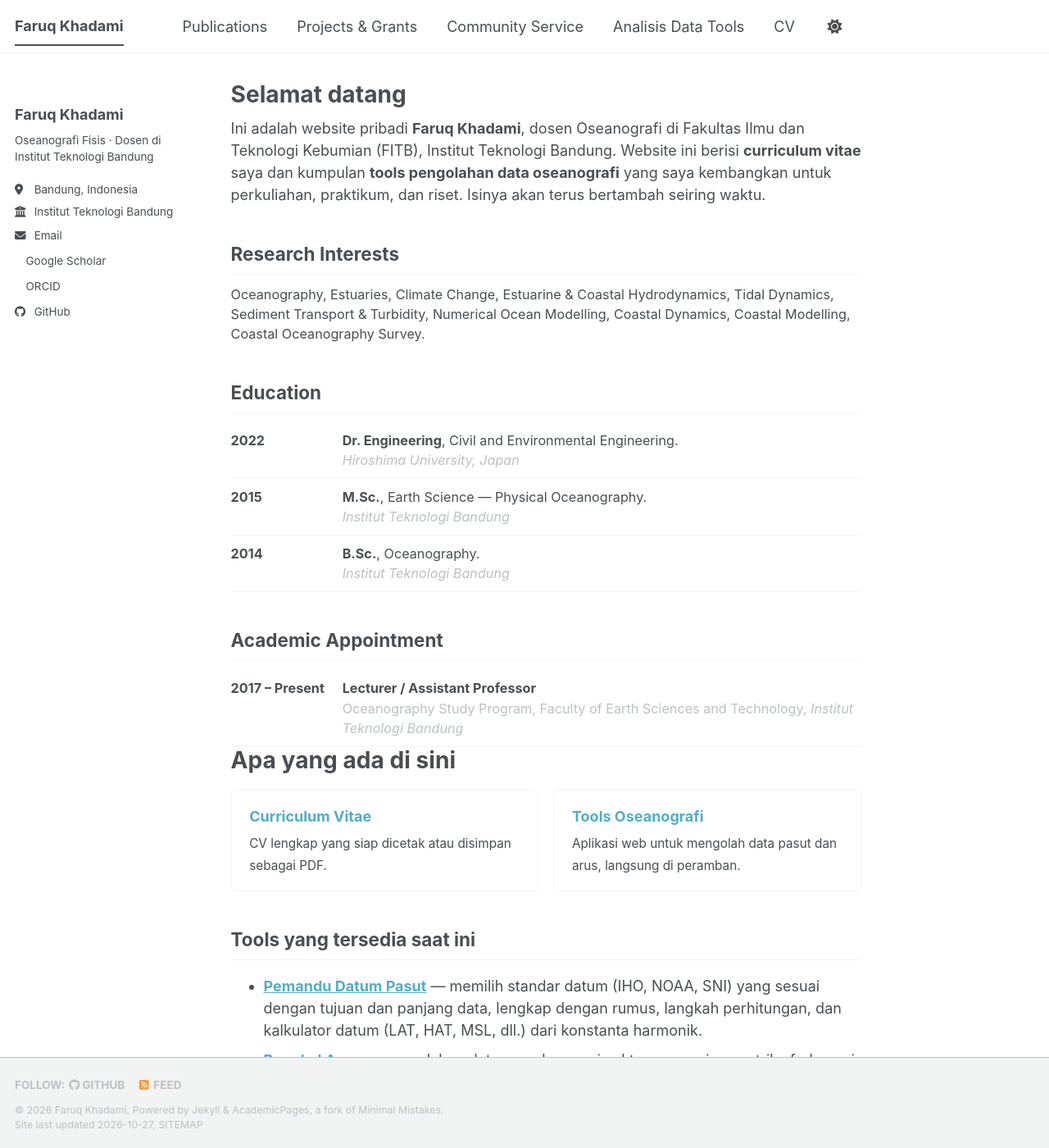
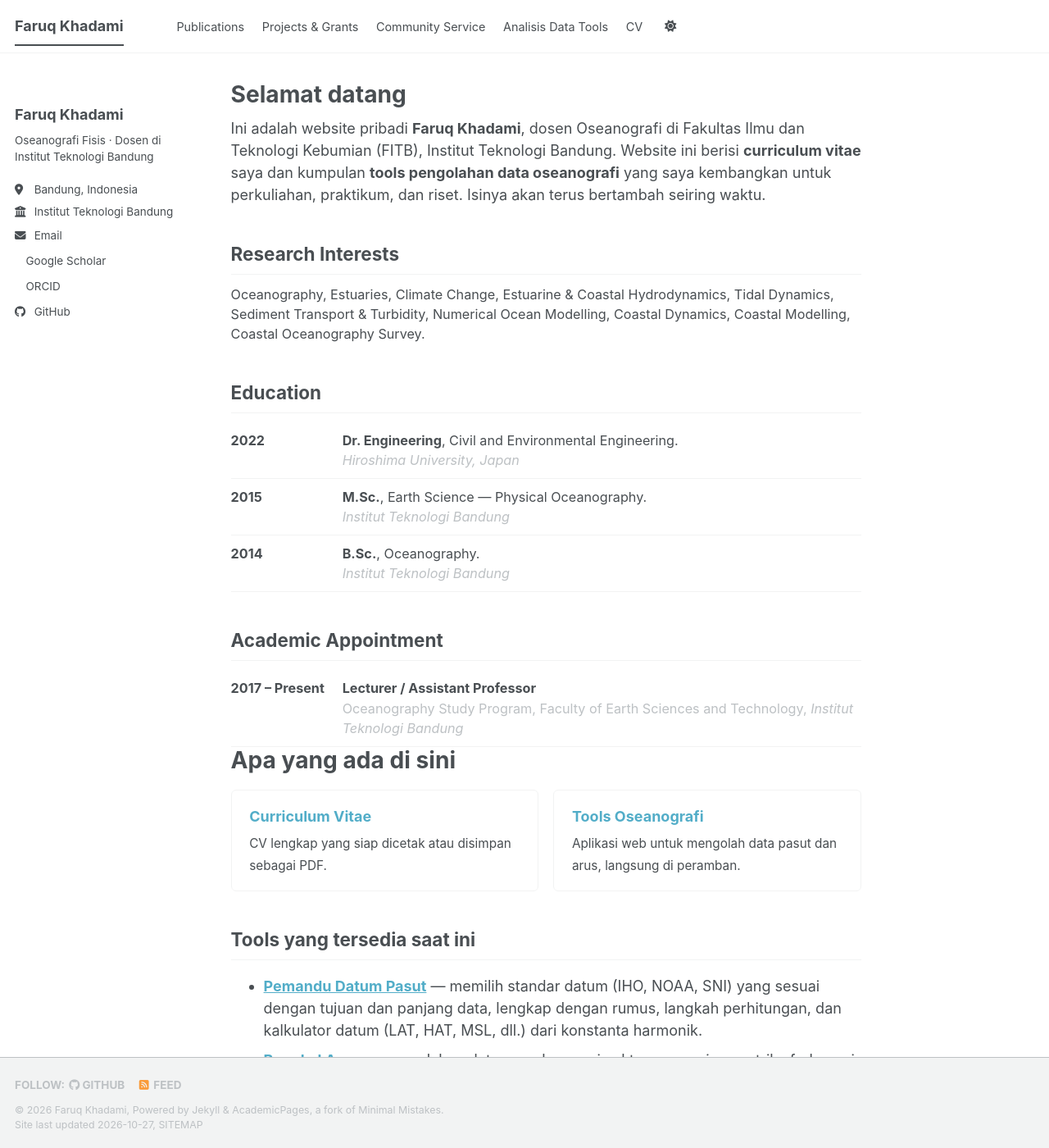
Before and after one commit to fkhadami/fkhadami.github.io, a Jekyll site: the page built from _pages/about.md, in a window 1280 px wide and 1400 px high. Shown: the whole window at 82% size. Built offline with Jekyll 4.4.1, drawn with Linux system fonts in a browser that asks for light colours; a script bundle is joined from its source files by our own code; a style sheet for code colours, icons or effects is not loaded.

Commit message:
Menu atas ringkas dan konsisten di semua halaman (nama situs tidak terlipat, hitung ulang setelah font dimuat)
Co-Authored-By: Claude Opus 5.5 <noreply@anthropic.com>
Claude-Session: https://claude.ai/code/session_01JfUMFw7BGLJxoWnJyoGeoE

```diff
--- a/_includes/footer/custom.html
+++ b/_includes/footer/custom.html
@@ -3,4 +3,13 @@
 <!-- Support for MathJax -->
 <script id="MathJax-script" defer src="https://cdn.jsdelivr.net/npm/mathjax@4.0.0/tex-mml-chtml.js"></script>
 
+<!-- Hitung ulang menu atas setelah font dan halaman selesai dimuat, agar tampilannya sama di semua halaman -->
+<script>
+  (function () {
+    function relayout() { window.dispatchEvent(new Event('resize')); }
+    window.addEventListener('load', relayout);
+    if (document.fonts && document.fonts.ready) { document.fonts.ready.then(relayout); }
+  })();
+</script>
+
 <!-- end custom footer snippets -->
--- a/assets/css/main.scss
+++ b/assets/css/main.scss
@@ -74,3 +74,8 @@ a.home-card:hover { border-color: var(--global-link-color); }
   .cv-section .row, .cv-section .grant { grid-template-columns: 1fr; gap: .2em; }
   .cv-section .exp .top { flex-direction: column; gap: .1em; }
 }
+
+/* ---- Menu atas: ringkas dan satu baris di semua halaman ---- */
+.greedy-nav .visible-links li:first-child { text-wrap: nowrap; white-space: nowrap; }
+.greedy-nav .visible-links li:not(:first-child) a { font-size: .8em; margin: 0 .6rem; }
+.greedy-nav .hidden-links a { font-size: .85em; }
```
